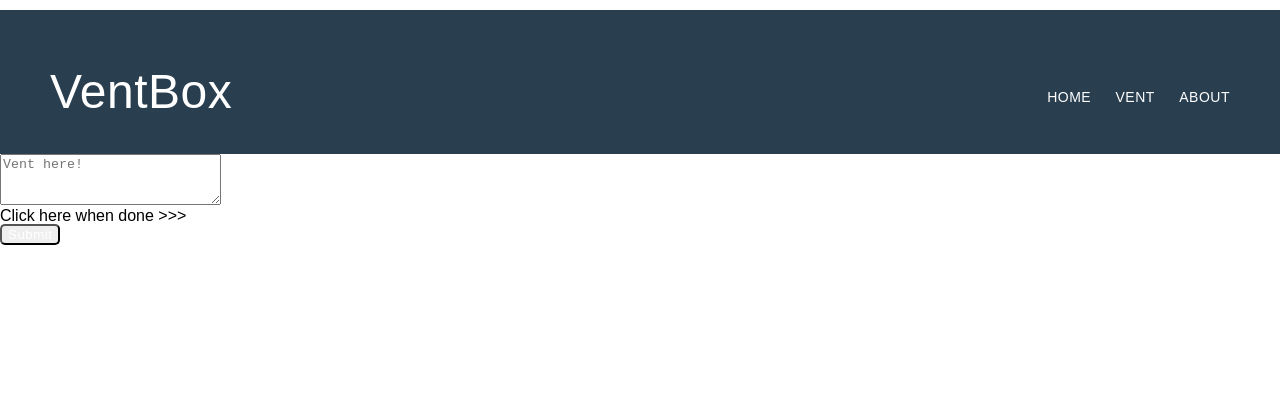
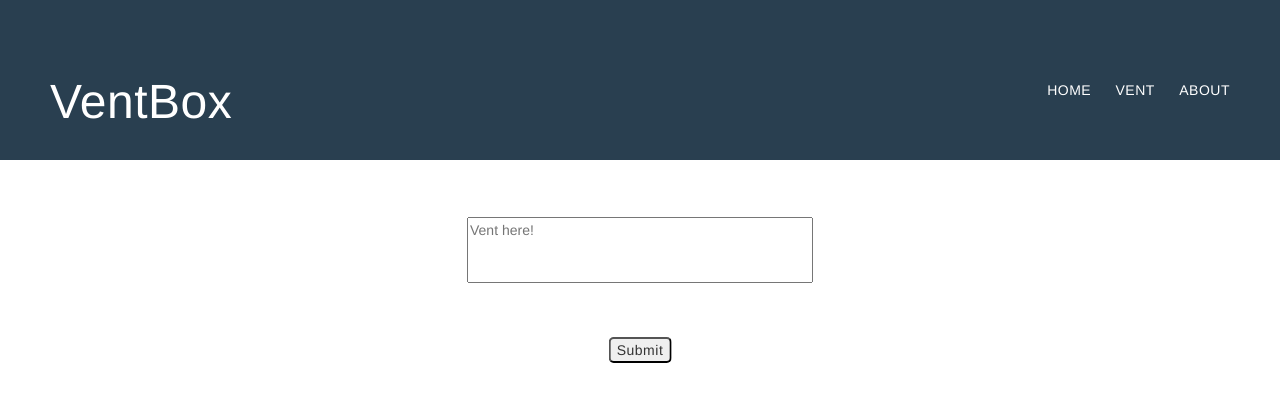
Before and after one commit to katgurdak/ventbox, a website: page client/index.html at #!/quotes in a window 1280 px wide. Both pictures are taken after a click on the button "Want to vent some more?". Drawn offline with nearby package versions, Linux system fonts and the light colour scheme.

Commit message:
Styling changes

```diff
--- a/client/app/quotes/quotes.html
+++ b/client/app/quotes/quotes.html
@@ -2,6 +2,5 @@
 	<blockquote class="quote" ng-model="randomQuote">
     {{ randomQuote }}
 	</blockquote>
+	<button class="travel" type="submit" ng-click="ventMore()">Want to vent some more?</button>
 </div>
-
-<button type="submit" ng-click="ventMore()">Want to vent some more?</button>
--- a/client/app/vent/vent.html
+++ b/client/app/vent/vent.html
@@ -1,10 +1,6 @@
 <div class="container" ng-controller="VentController">
 	<form>
-		<textarea class="vent" type="text" rows="3" cols="25" ng-model="vent" placeholder="Vent here!"></textarea>
-		<br>
-		<h4>
-			Click here when done >>>
-		</h4>
-		<button ng-click="getQuote()" type="submit">Submit</button>
+		<textarea class="vent" type="text" rows="3" cols="40" ng-model="vent" placeholder="Vent here!"></textarea>
+		<button class="travel" ng-click="getQuote()" type="submit">Submit</button>
 	</form>
 </div>
--- a/client/index.html
+++ b/client/index.html
@@ -3,6 +3,7 @@
 	<head>
 		<meta charset="UTF-8">
 		<link rel="stylesheet" type="text/css" href="styles/style.css" />
+		<link rel="stylesheet" href="https://maxcdn.bootstrapcdn.com/bootstrap/3.3.7/css/bootstrap.min.css">
 		<title>VentBox</title>
 	</head>
 	<body>
@@ -19,7 +20,7 @@
 			</nav>
 	  </header>
 
-		<section ng-view></section>
+		<div ng-view></div>
 
 		<script src="lib/angular/angular.js"></script>
 		<script src="lib/angular-route/angular-route.js"></script>
@@ -27,5 +28,6 @@
 		<script src="app/quotes/quotes.js"></script>
 		<script src="app/vent/vent.js"></script>
 		<script src="app/app.js"></script>
+		<script src="https://maxcdn.bootstrapcdn.com/bootstrap/3.3.7/js/bootstrap.min.js"></script>
 	</body>
 </html>
--- a/client/styles/style.css
+++ b/client/styles/style.css
@@ -76,6 +76,10 @@ h1 a {
 	color: #fff;
 }
 
+h1 a:hover {
+	text-decoration: none;
+}
+
 .logo {
   float: left;
 	padding: 10px 0 22px 0;
@@ -120,12 +124,32 @@ nav li:last-child {
 
 /*
   ========================================
+  Start
+  ========================================
+*/
+
+.center {
+	position: fixed;
+	top: 250px;
+	left: 45%;
+	margin-top: -10px;
+	margin-left: -30px;
+}
+
+p {
+	padding: 0 0 10px 25px;
+	font-size: 15px;
+	font-weight: 600;
+}
+
+/*
+  ========================================
   Quote
   ========================================
 */
 
 .quote {
-
+  border-color: #ff6a5c;
 }
 
 /*
@@ -135,7 +159,15 @@ nav li:last-child {
 */
 
 .vent {
+	margin-top: 50px;
+	position: fixed;
+  left: 50%;
+  outline-color: #ff6a5c;
+  transform: translate(-50%, -50%);
+}
 
+textarea {
+	resize: none;
 }
 
 /*
@@ -148,8 +180,30 @@ button {
   border-radius: 5px;
 	color: #fff;
 	cursor: pointer;
-	display: inline-block;
+	display: block;
 	font-weight: 400;
 	letter-spacing: .5px;
-	margin: 0;
+	outline: none;
 }
+
+.btn-alt {
+	font-size: 25px;
+	padding: 20px 60px;
+}
+
+.travel {
+	position: fixed;
+  top: 350px;
+  left: 50%;
+  transform: translate(-50%, -50%);
+}
+
+/*
+  ========================================
+  Views
+  ========================================
+*/
+
+.container {
+	margin-top: 40px;
+}
```
Also changed, not shown: client/app/start/start.html (+4 -2 lines).
